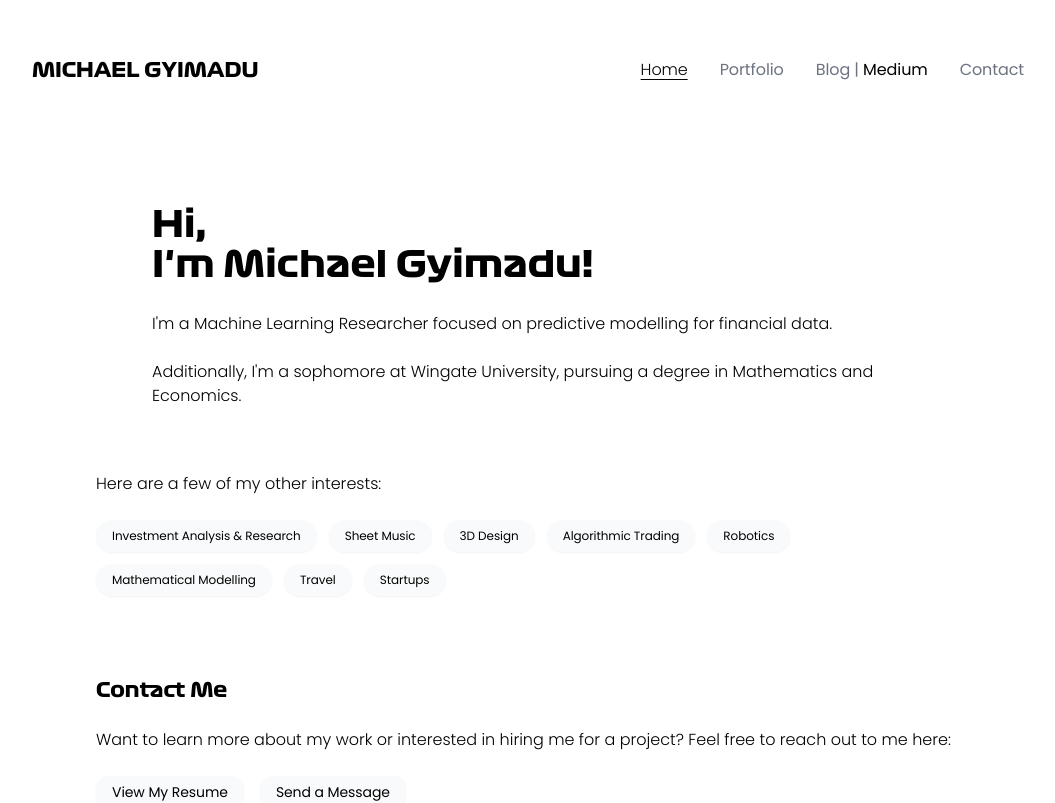
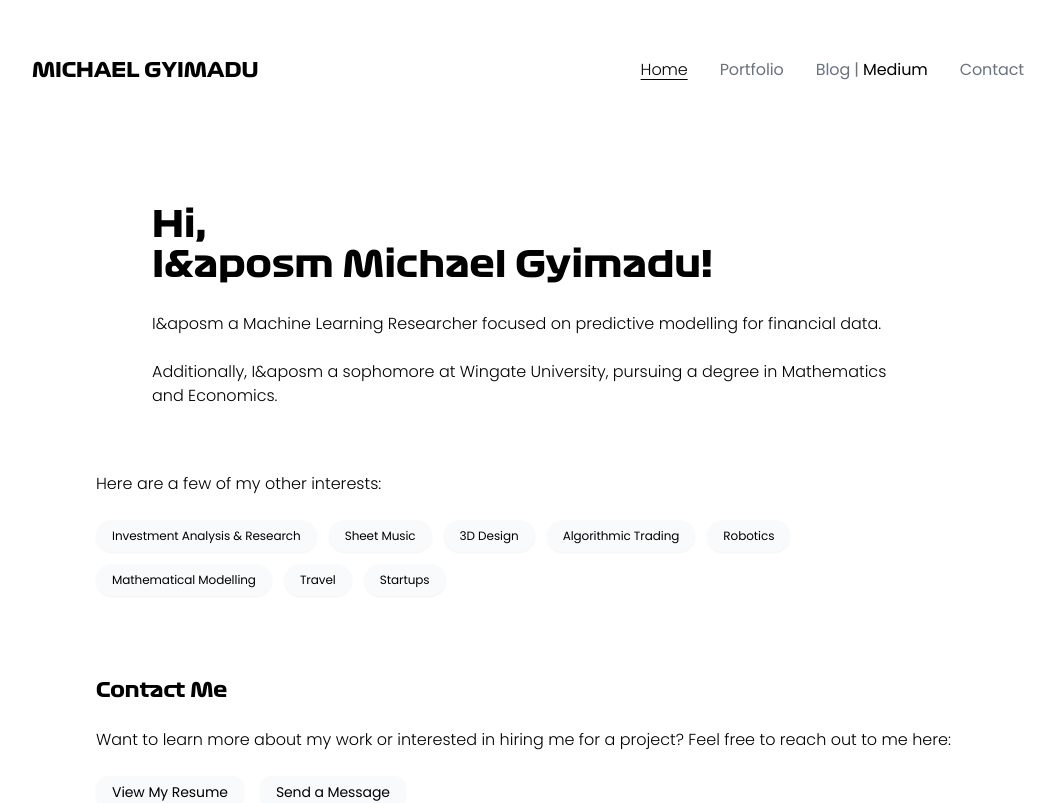
Before and after one commit to gyimadu/portfolio, a Next.js app: page / in a window 1280 px wide. Shown: the top 803 px of the page, without its empty margins (112-1167 px from the left). Built offline with nearby package versions, Linux system fonts and the light colour scheme.

Commit message:
escaped apostrophe's causing building errors

```diff
--- a/src/app/page.tsx
+++ b/src/app/page.tsx
@@ -25,9 +25,9 @@ export default function Home() {
           <div className="mb-10">
             <div className="flex flex-col lg:flex-col lg:gap-10">
               <div className='flex flex-col justify-center lg:pt-10 lg:px-14 mb-6'>
-                <div className='font-f1 text-lg lg:text-4xl mb-7'>Hi,<br></br>I'm Michael Gyimadu!</div>
-                <div className='text-sm sm:text-lg lg:text-base'>I'm a Machine Learning Researcher focused on predictive modelling for financial data.<br /><br />
-                    Additionally, I'm a sophomore at Wingate University, pursuing a degree in Mathematics and Economics.<br />
+                <div className='font-f1 text-lg lg:text-4xl mb-7'>Hi,<br></br>I&aposm Michael Gyimadu!</div>
+                <div className='text-sm sm:text-lg lg:text-base'>I&aposm a Machine Learning Researcher focused on predictive modelling for financial data.<br /><br />
+                    Additionally, I&aposm a sophomore at Wingate University, pursuing a degree in Mathematics and Economics.<br />
                 </div>
               </div>
 
```
